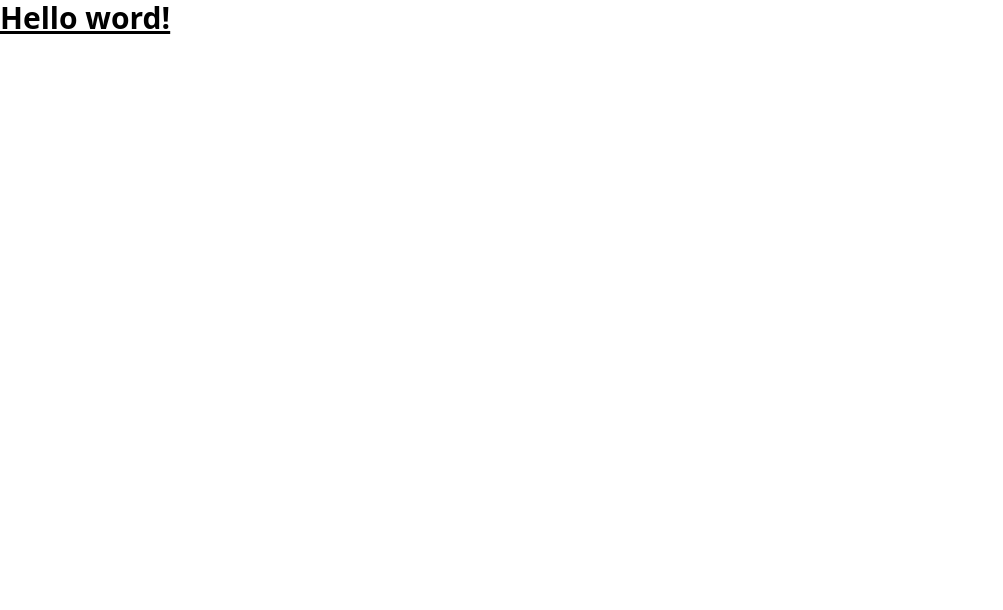
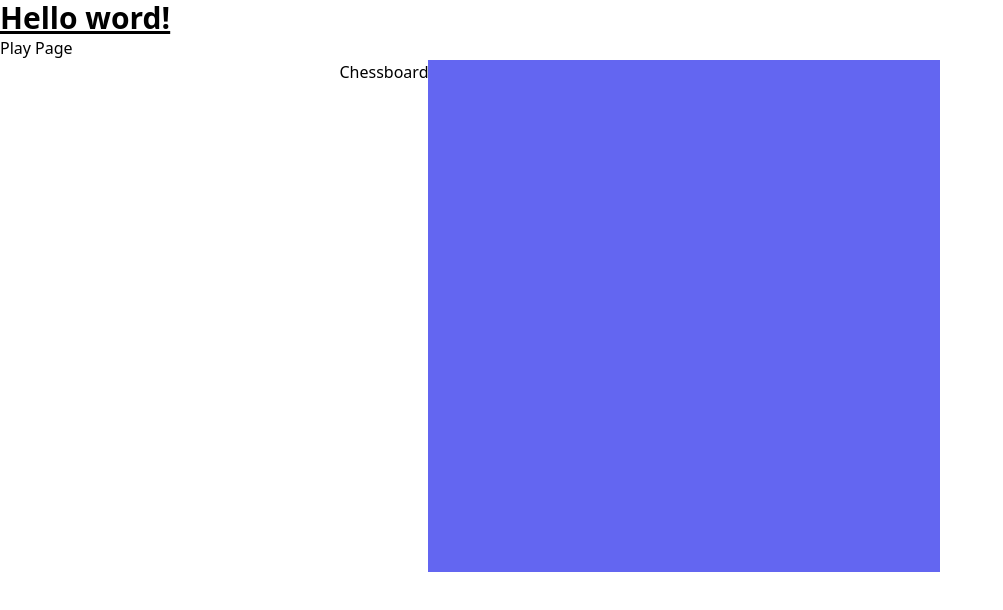
Before and after one commit to IrmaFernanda/ChessMinds-kids, a React (Vite) app: page /#/ in a window 1280 px wide. Shown: the top 610 px of the page, without its empty margins (0-1003 px from the left). Built offline with nearby package versions, Linux system fonts and the light colour scheme.

Commit message:
:construction: (CHESS-4) Primer acercamiento al Chessboard

```diff
--- a/src/App.jsx
+++ b/src/App.jsx
@@ -1,7 +1,10 @@
+import PlayPage from "./pages/PlayPage";
+
 function App() {
   return (
     <>
       <h1 className="text-3xl font-bold underline">Hello word!</h1>
+      <PlayPage />
     </>
   );
 }
--- /dev/null
+++ b/src/components/Chessboard/Chessboard.jsx
@@ -0,0 +1,17 @@
+import Square from "./elements/Square";
+
+const Chessboard = () => {
+  const numberSquares = 64;
+  return (
+    <div className="flex justify-center">
+      <h1>Chessboard</h1>
+      <div className="grid grid-cols-8">
+        {Array.from({ length: numberSquares }).map((_, index) => (
+          <Square key={index} />
+        ))}
+      </div>
+    </div>
+  );
+};
+
+export default Chessboard;
--- /dev/null
+++ b/src/components/Chessboard/elements/Square.jsx
@@ -0,0 +1,5 @@
+const Square = () => {
+  return <div className="box-border h-16 w-16 bg-indigo-500"></div>;
+};
+
+export default Square;
--- /dev/null
+++ b/src/pages/PlayPage.jsx
@@ -0,0 +1,12 @@
+import Chessboard from "../components/Chessboard/Chessboard";
+
+const PlayPage = () => {
+  return (
+    <div>
+      <h1>Play Page</h1>
+      <Chessboard />
+    </div>
+  );
+};
+
+export default PlayPage;
```
